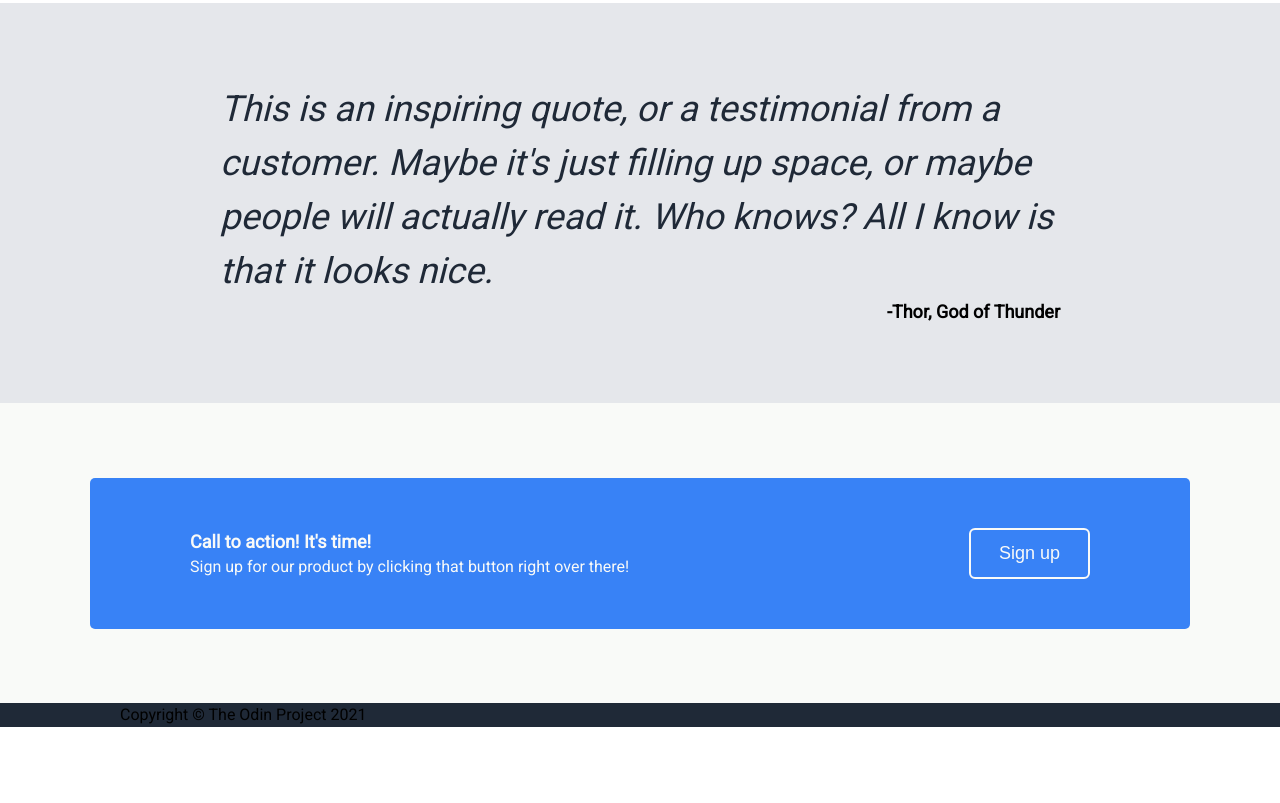
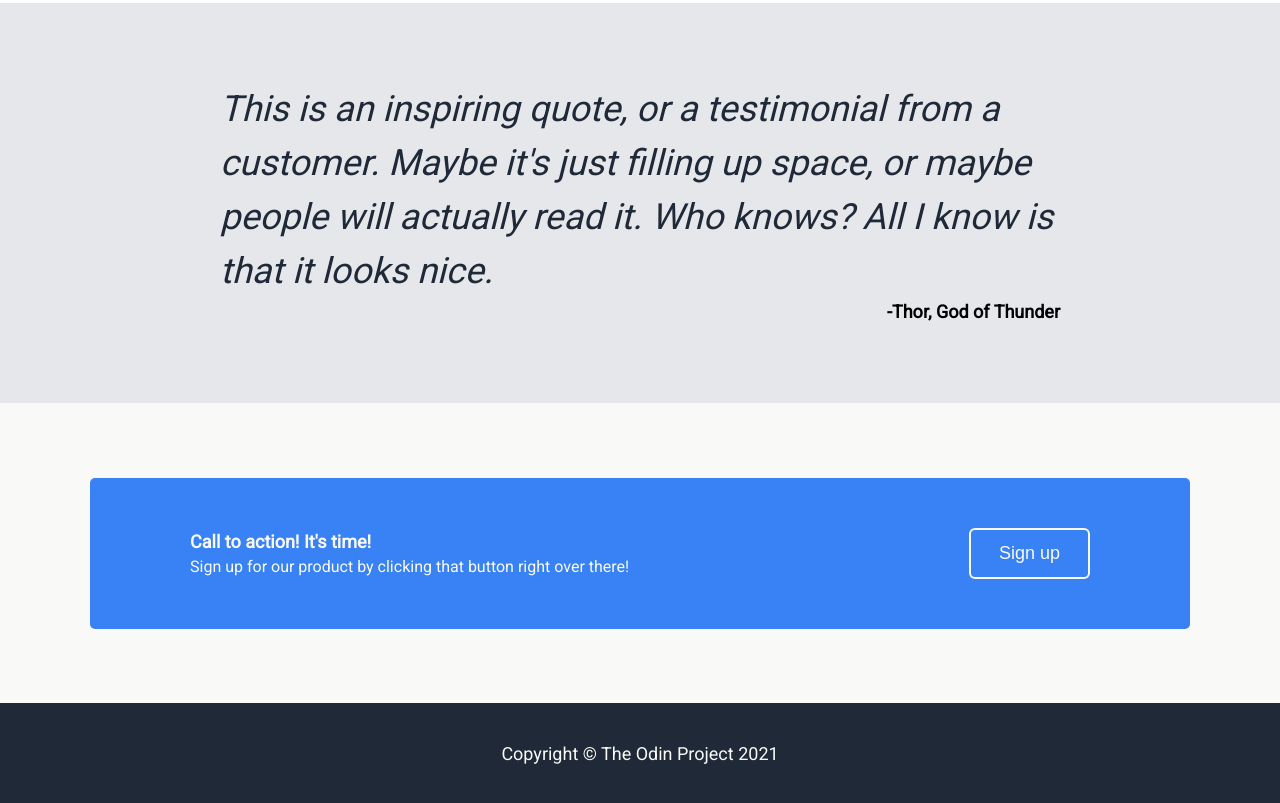
Before and after one commit to T-W-Smith/odin-landing_page, a plain HTML site: page index.html in a window 1280 px wide. Shown: the part 857-1660 px from the top of the page. Before the commit the page ends 1584 px from the top, so only its background shows below. Drawn offline with Linux system fonts and the light colour scheme.

Commit message:
Add flexbox to the footer section

```diff
--- a/style.css
+++ b/style.css
@@ -186,4 +186,13 @@ ul {
 
 .footer {
     background-color: #1F2937;
+    color: #F9FAF8;
+    font-size: 18px;
 }
+
+.footer .container {
+    min-height: 100px;
+    display: flex;
+    justify-content: center;
+    align-items: center;
+}
```
